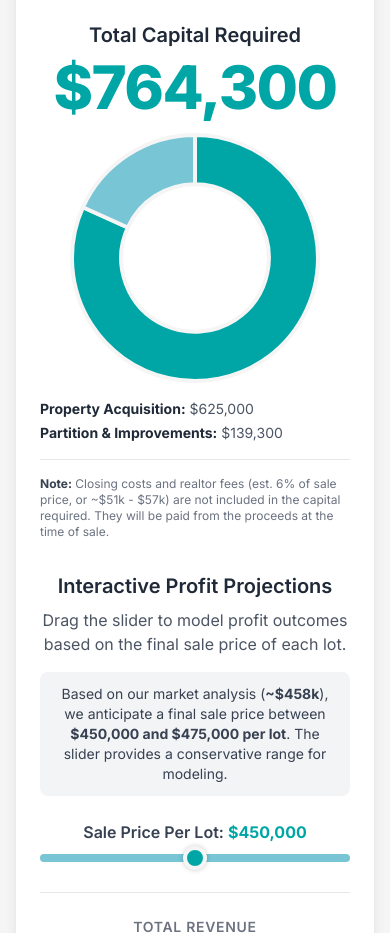
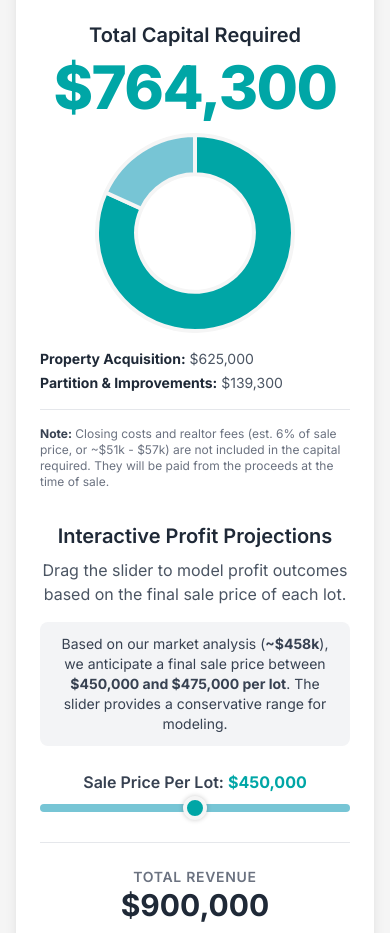
Before and after one commit to nickmac12/mario_infographic_project, a plain HTML site: page index.html in a window 390 px wide. Shown: the part 5404-6337 px from the top of the page. Drawn offline with nearby package versions, Linux system fonts and the light colour scheme.

Commit message:
Update index.html

```diff
--- a/index.html
+++ b/index.html
@@ -20,12 +20,13 @@
             max-width: 600px;
             margin-left: auto;
             margin-right: auto;
-            height: 250px;
-            max-height: 300px;
+            height: 200px; /* Reduced from 250px for mobile */
+            max-height: 250px; /* Reduced from 300px for mobile */
         }
         @media (min-width: 768px) {
             .chart-container {
                 height: 280px;
+                max-height: 300px; /* Restored for desktop */
             }
         }
         /* Custom Slider Styles */
```
